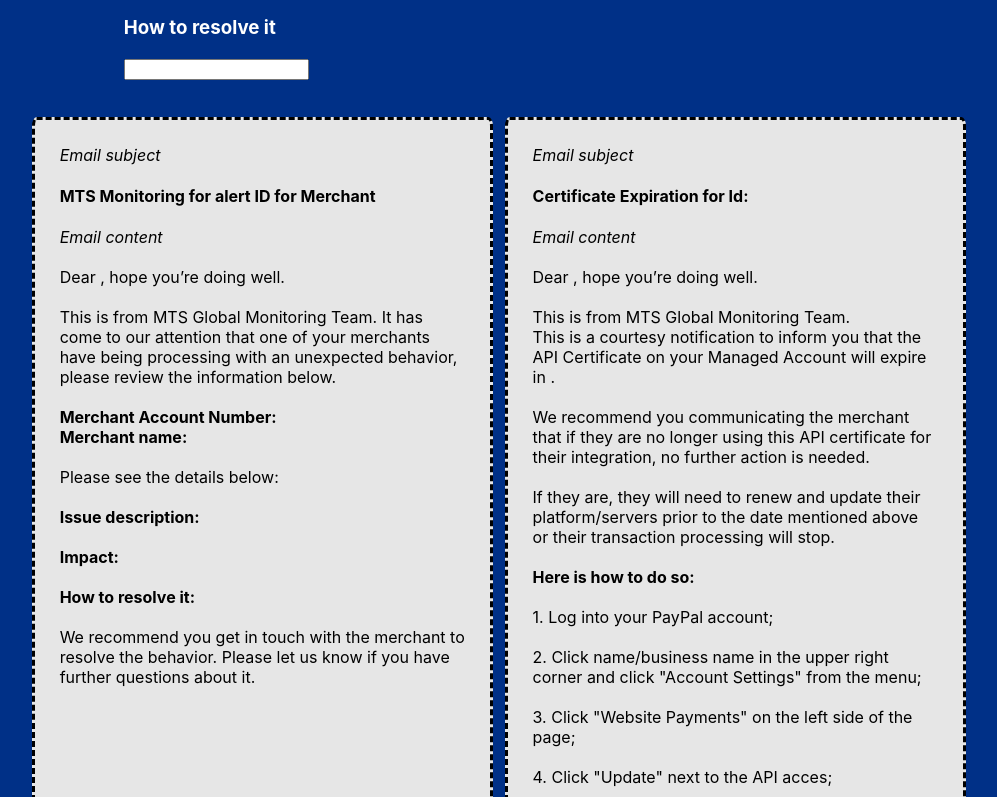
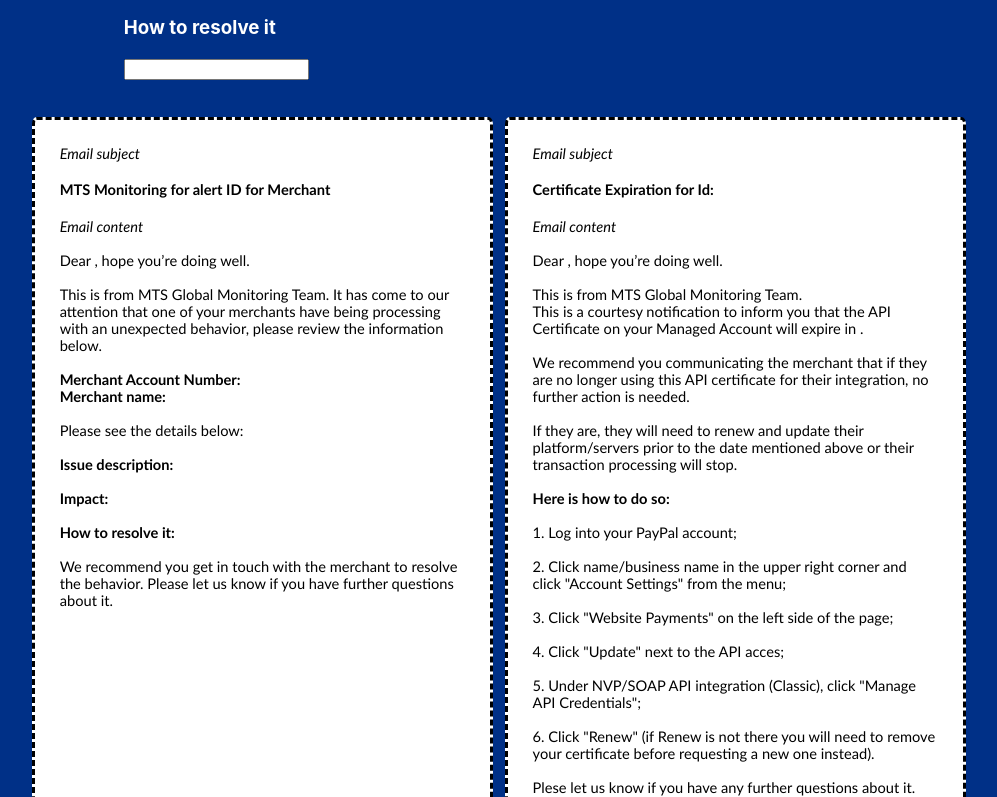
Before and after one commit to acf77/paypal-sf-escalation-model, a React (Create React App) app: page / in a window 1280 px wide. Shown: the part 883-1680 px from the top of the page, without its empty margins (135-1132 px from the left). Built offline with nearby package versions, Linux system fonts and the light colour scheme.

Commit message:
font size and family changed

```diff
--- a/src/App.css
+++ b/src/App.css
@@ -1,4 +1,3 @@
-
 img {
   width: 10%;
 }
@@ -24,8 +23,8 @@
   width: 33%;
 }
 
-
-h1, h3 {
+h1,
+h3 {
   margin: "fit-content";
   color: white;
 }
@@ -41,11 +40,14 @@
 
 }
 
-#sfText, #certificateText {
+#sfText,
+#certificateText {
   border-style: dashed;
   border-radius: 1%;
-  background-color: rgb(230, 230, 230);
   padding: 2%;
   width: 33%;
   margin-right: 1%;
+  font-family: 'Calibri';
+  font-size: 11pt;
+  background-color: white;
 }
```
